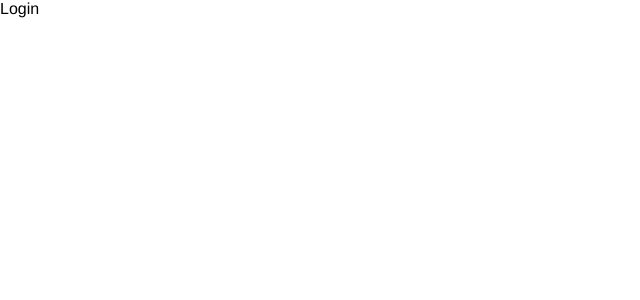
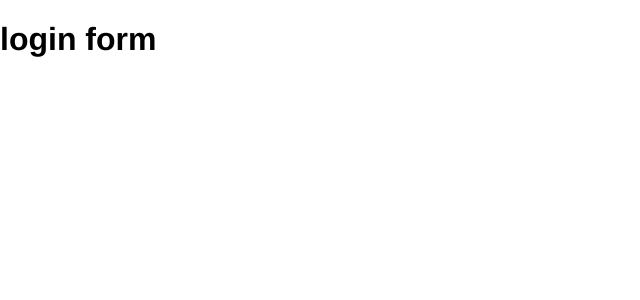
Before and after one commit to avosalmon/angular5-ngrx-sample, an Angular app: page /login in a window 1280 px wide. Shown: the top 300 px of the page, without its empty margins (0-640 px from the left). Built offline with nearby package versions, Linux system fonts and the light colour scheme.

Commit message:
feat: add LoginFormComponent skelton

```diff
--- /dev/null
+++ b/src/app/feature/login/containers/login-form/login-form.component.html
@@ -0,0 +1 @@
+<h1>login form</h1>
--- a/src/app/feature/login/login-routing.module.ts
+++ b/src/app/feature/login/login-routing.module.ts
@@ -2,11 +2,15 @@ import { NgModule } from '@angular/core';
 import { RouterModule, Routes } from '@angular/router';
 
 import { LoginComponent } from './login.component';
+import { LoginFormComponent } from './containers/login-form/login-form.component';
 
 const routes: Routes = [
   {
     path: '',
-    component: LoginComponent
+    component: LoginComponent,
+    children: [
+      { path: '', component: LoginFormComponent }
+    ]
   }
 ];
 
--- a/src/app/feature/login/login.component.ts
+++ b/src/app/feature/login/login.component.ts
@@ -2,7 +2,7 @@ import { Component } from '@angular/core';
 
 @Component({
   template: `
-  <div>Login</div>
+    <router-outlet></router-outlet>
   `
 })
 export class LoginComponent { }
--- a/src/app/feature/login/login.module.ts
+++ b/src/app/feature/login/login.module.ts
@@ -3,6 +3,7 @@ import { CommonModule } from '@angular/common';
 
 import { LoginRoutingModule } from './login-routing.module';
 import { LoginComponent } from './login.component';
+import { LoginFormComponent } from './containers/login-form/login-form.component';
 
 @NgModule({
   imports: [
@@ -10,7 +11,8 @@ import { LoginComponent } from './login.component';
     LoginRoutingModule
   ],
   declarations: [
-    LoginComponent
+    LoginComponent,
+    LoginFormComponent
   ]
 })
 export class LoginModule { }
```
Also changed, not shown: src/app/feature/login/containers/login-form/login-form.component.ts (added, +9 -0 lines), src/app/feature/login/containers/login-form/login-form.component.scss (added).
